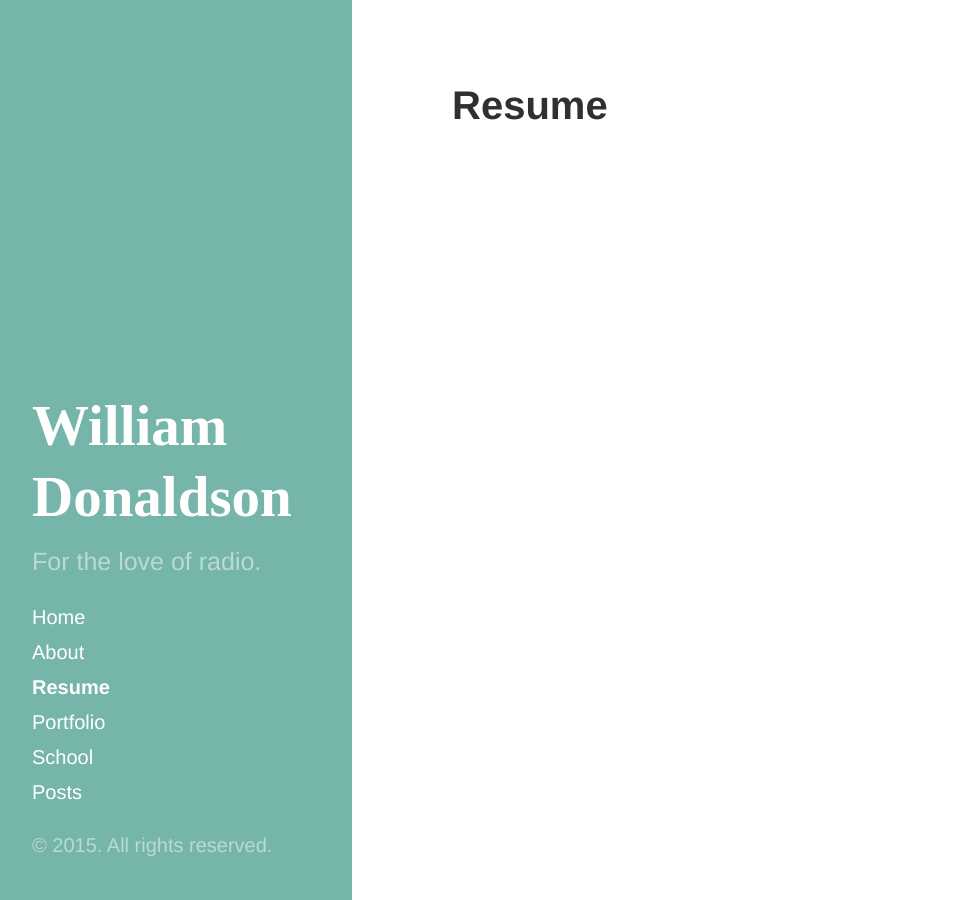
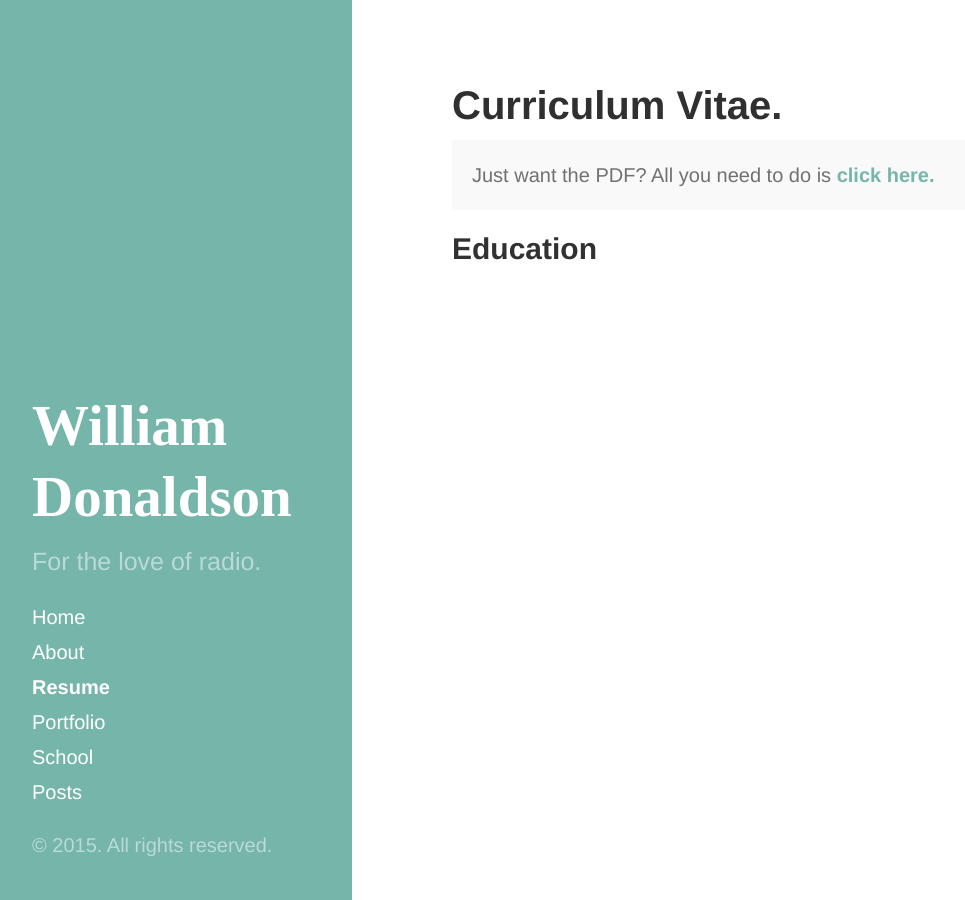
Before and after one commit to crownsedge/wildonaldson.me, a Jekyll site: the page built from resume/index.md, in a window 1280 px wide. Shown: the whole page, without its empty margins (8-973 px from the left). Built offline with Jekyll 4.4.1, drawn with Linux system fonts in a browser that asks for light colours; Markdown is read by kramdown in place of the engine named in the settings; comment, search, counter and statistics services are not loaded.

Commit message:
starting work on this

```diff
--- a/resume/index.md
+++ b/resume/index.md
@@ -1,4 +1,9 @@
 ---
 layout: page
 title: Resume
+header-title: "Curriculum Vitae."
 ---
+
+<p class="message">Just want the PDF? All you need to do is <a href="/resume/William Donaldson - Resume.pdf">click here.</a></p>
+
+## Education
```
